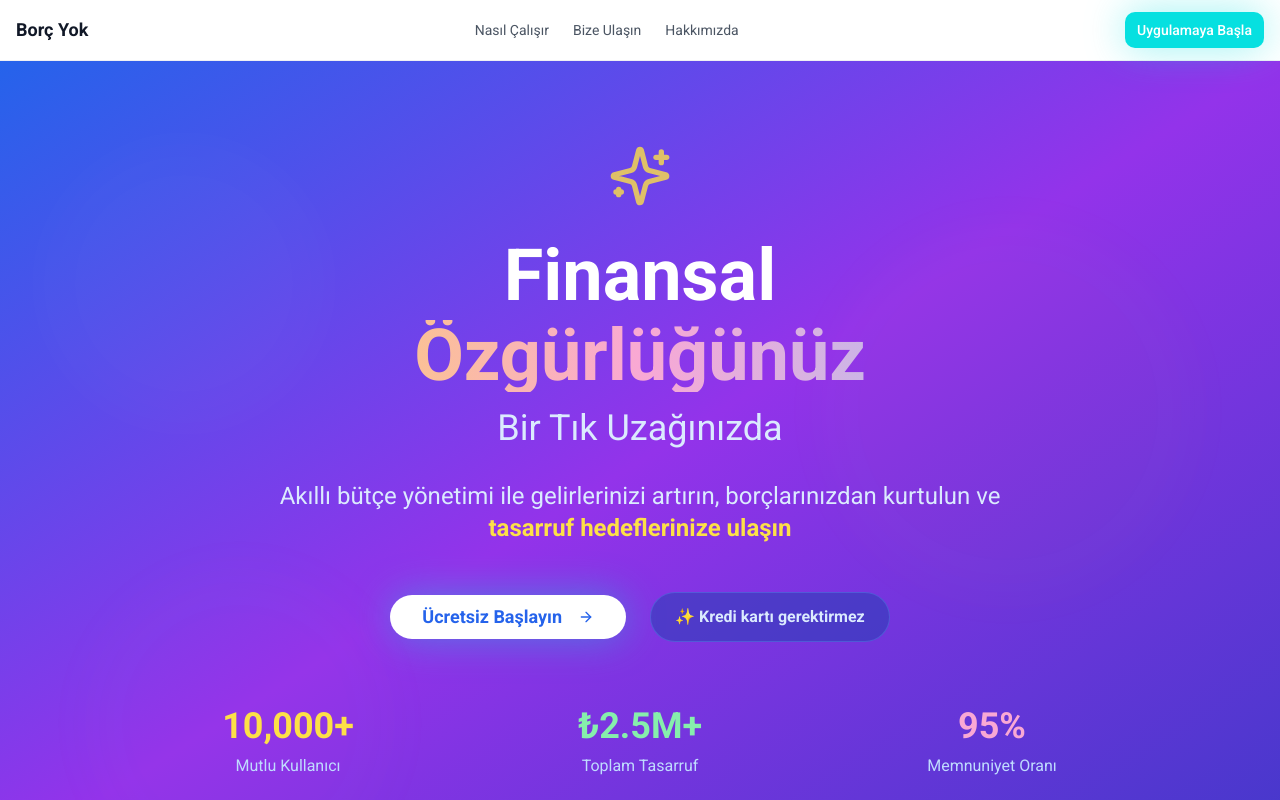
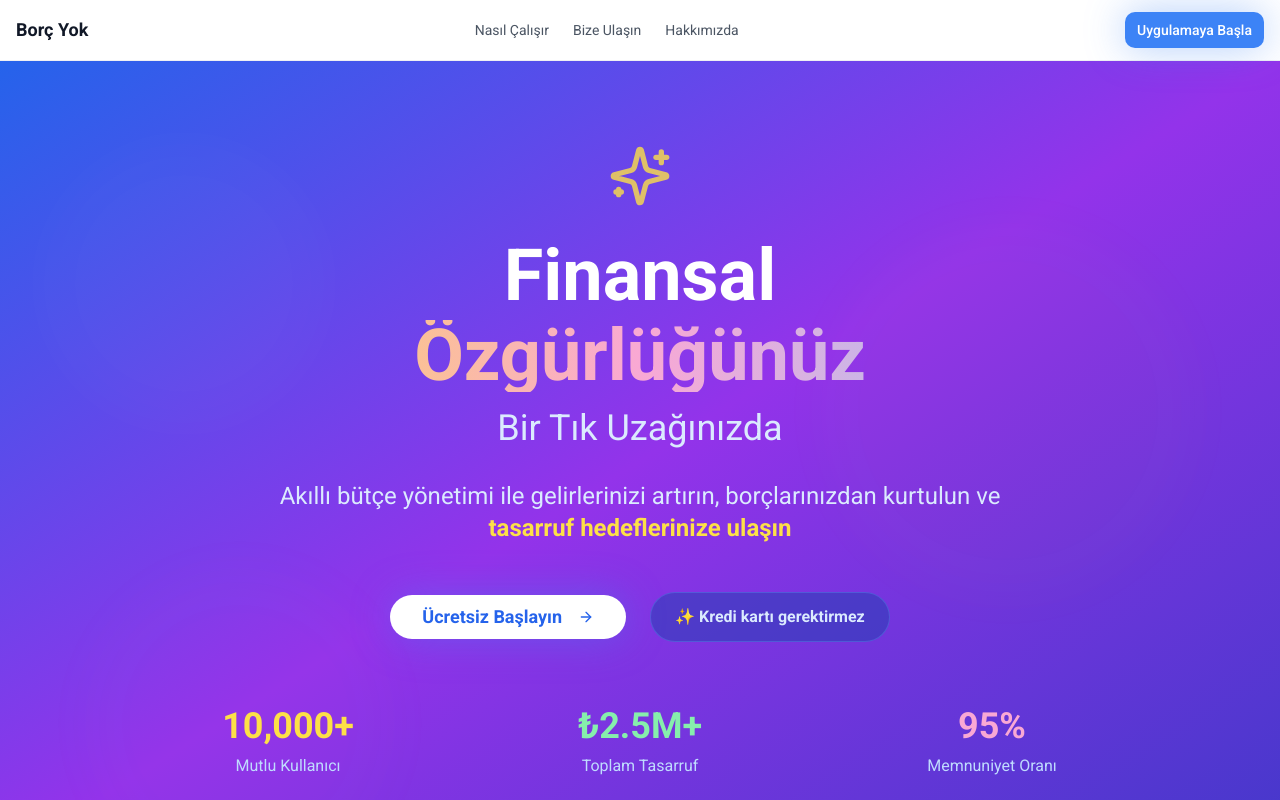
Before and after one commit to serkagide-create/budget-wiz-app, a React (Vite) app: page / in a window 1280 px wide. Shown: the top 800 px of the page. Built offline with nearby package versions, Linux system fonts and the light colour scheme.

Commit message:
Remove turquoise color

```diff
--- a/src/index.css
+++ b/src/index.css
@@ -15,8 +15,8 @@
     --popover: 0 0% 100%;
     --popover-foreground: 222.2 84% 4.9%;
 
-    /* Primary colors - Vibrant teal */
-    --primary: 180 95% 45%;
+    /* Primary colors - Modern blue */
+    --primary: 217 91% 60%;
     --primary-foreground: 0 0% 100%;
 
     --secondary: 210 30% 94%;
@@ -33,7 +33,7 @@
 
     --border: 214.3 31.8% 91.4%;
     --input: 214.3 31.8% 91.4%;
-    --ring: 180 95% 45%;
+    --ring: 217 91% 60%;
 
     --radius: 0.75rem;
 
@@ -62,11 +62,11 @@
     --gradient-expense: linear-gradient(135deg, hsl(var(--expense)), hsl(var(--expense-light)));
     --gradient-savings: linear-gradient(135deg, hsl(var(--savings)), hsl(var(--savings-light)));
     --gradient-spendable: linear-gradient(135deg, hsl(var(--spendable)), hsl(var(--spendable-light)));
-    --gradient-card: linear-gradient(145deg, hsl(0 0% 100%), hsl(180 20% 96%));
+    --gradient-card: linear-gradient(145deg, hsl(0 0% 100%), hsl(217 20% 96%));
 
-    /* Shadows - Teal glow effects */
-    --shadow-glow: 0 0 40px hsl(180 95% 45% / 0.4);
-    --shadow-card: 0 8px 32px -8px hsl(180 95% 45% / 0.2);
+    /* Shadows - Blue glow effects */
+    --shadow-glow: 0 0 40px hsl(217 91% 60% / 0.4);
+    --shadow-card: 0 8px 32px -8px hsl(217 91% 60% / 0.2);
 
     /* Animations */
     --transition-smooth: all 0.3s cubic-bezier(0.4, 0, 0.2, 1);
@@ -103,7 +103,7 @@
     /* Dark mode gradients */
     --gradient-card: linear-gradient(145deg, hsl(200 25% 8%), hsl(200 25% 10%));
 
-    --primary: 180 95% 45%;
+    --primary: 217 91% 60%;
     --primary-foreground: 200 25% 5%;
 
     --secondary: 200 20% 12%;
@@ -120,7 +120,7 @@
 
     --border: 200 20% 18%;
     --input: 200 20% 18%;
-    --ring: 180 95% 45%;
+    --ring: 217 91% 60%;
     --sidebar-background: 240 5.9% 10%;
     --sidebar-foreground: 240 4.8% 95.9%;
     --sidebar-primary: 224.3 76.3% 48%;
```
